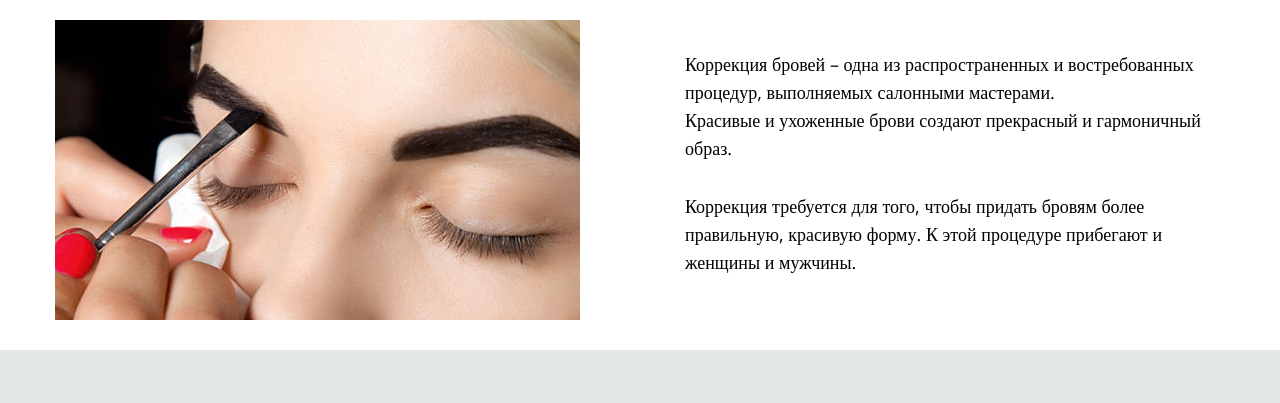
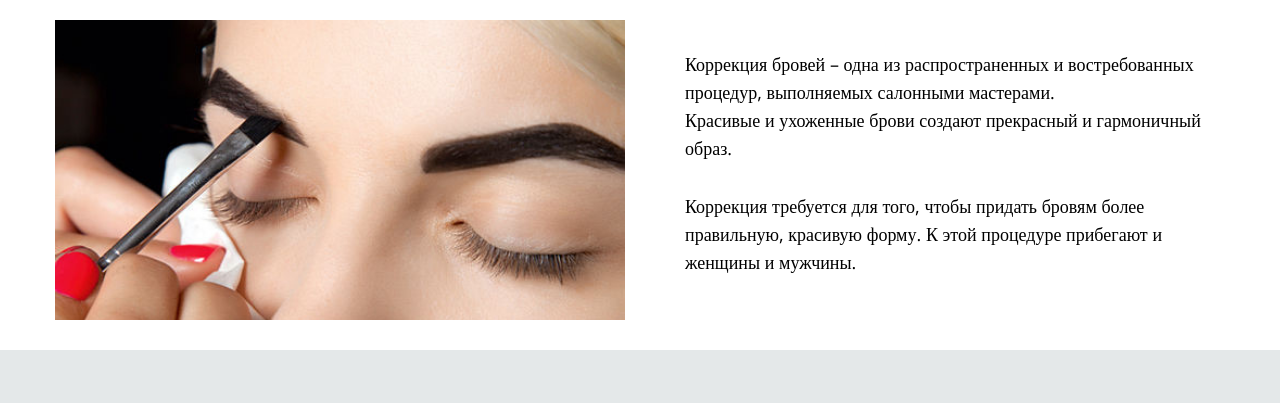
Before and after one commit to YuryPopeko/microblading, a plain HTML site: page correction.html in a window 1280 px wide. Shown: the part 190-593 px from the top of the page. Drawn offline with nearby package versions, Linux system fonts and the light colour scheme.

Commit message:
Revert "fix price img"
This reverts commit 18e54c21cd0a062c870d8419cfa850abec8deccc.

```diff
--- a/style.css
+++ b/style.css
@@ -830,7 +830,7 @@ div.modal .title::after,
 	z-index: 2;
 }
 
-.price .half > img {
+.in .half > img {
 	width: 100%;
 }
 
```
